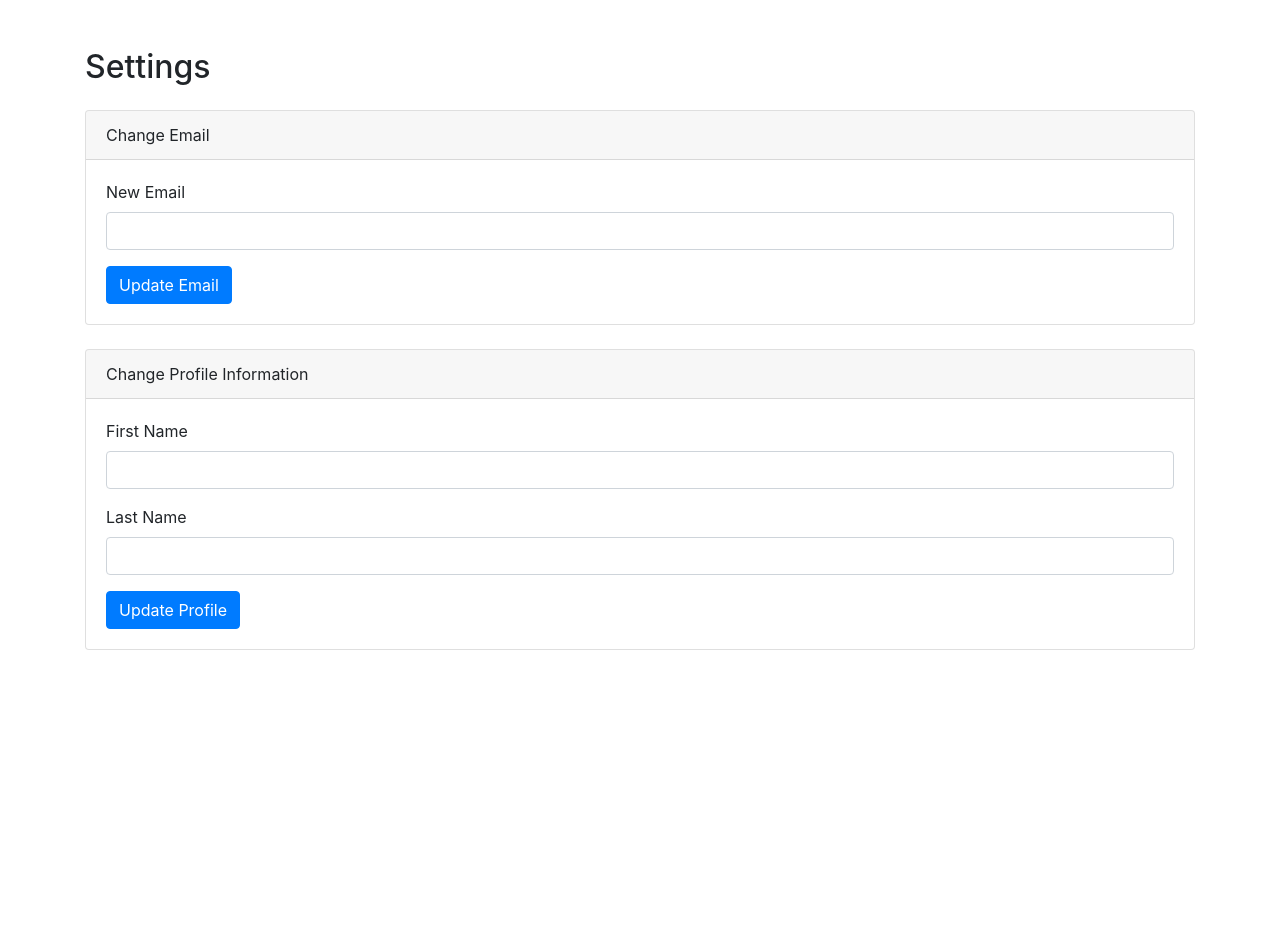
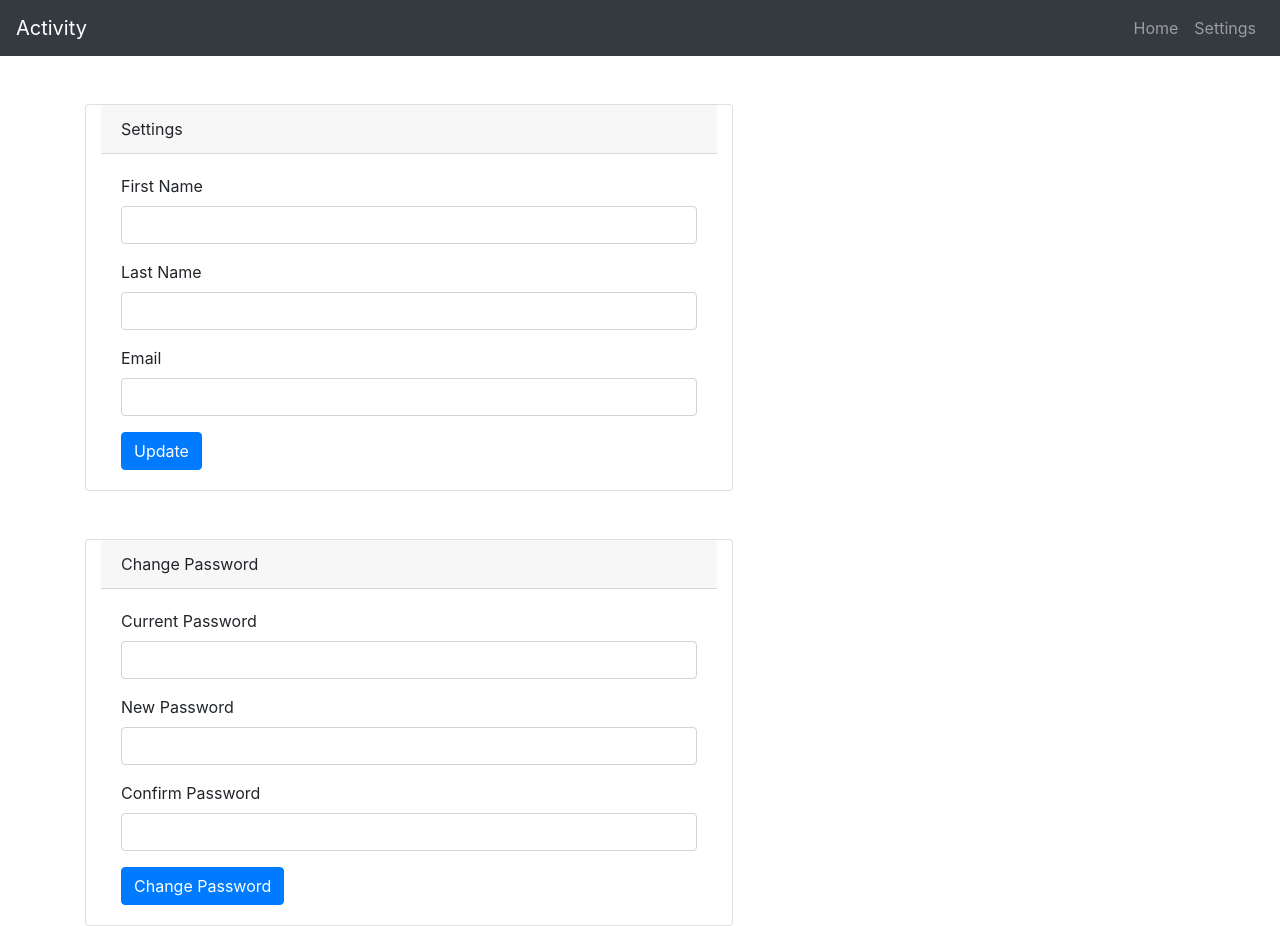
Before and after one commit to joelobros23/activity, a PHP site: page /settings.php in a window 1280 px wide. Before the commit the page ends 650 px from the top, so only its background shows below. Run offline with PHP 8.4, Linux system fonts and the light colour scheme.

Commit message:
creating settings/ creatting change profile

```diff
--- a/api/changepassword.php
+++ b/api/changepassword.php
@@ -0,0 +1,54 @@
+<?php
+// Include the config.php file
+require_once 'config.php';
+
+// Initialize variables with user data
+$currentPassword = $newPassword = $confirmPassword = '';
+
+// Process form data when the form is submitted
+if ($_SERVER['REQUEST_METHOD'] === 'POST') {
+    $currentPassword = $_POST['current_password'];
+    $newPassword = $_POST['new_password'];
+    $confirmPassword = $_POST['confirm_password'];
+
+    // TODO: Validate and sanitize the input data
+    // ...
+
+    // Retrieve user ID from the session
+    $user_id = $_SESSION['user_id'];
+
+    // Retrieve user's current password from the database
+    $sql = "SELECT password FROM users WHERE id = ?";
+    $stmt = $conn->prepare($sql);
+    $stmt->bind_param("i", $user_id);
+    $stmt->execute();
+    $stmt->bind_result($hashedPassword);
+    $stmt->fetch();
+    $stmt->close();
+
+    // Verify if the current password matches the one in the database
+    if (password_verify($currentPassword, $hashedPassword)) {
+        // Generate a new hashed password
+        $newHashedPassword = password_hash($newPassword, PASSWORD_DEFAULT);
+
+        // Update the user's password in the database
+        $sql = "UPDATE users SET password = ? WHERE id = ?";
+        $stmt = $conn->prepare($sql);
+        $stmt->bind_param("si", $newHashedPassword, $user_id);
+
+        if ($stmt->execute()) {
+            // Password updated successfully
+            echo "Password updated successfully.";
+        } else {
+            // Error occurred while updating the password
+            echo "Error: " . $stmt->error;
+        }
+
+        // Close statement
+        $stmt->close();
+    } else {
+        // Current password is incorrect
+        echo "Incorrect current password.";
+    }
+}
+?>
--- a/api/changeprofile.php
+++ b/api/changeprofile.php
@@ -0,0 +1,39 @@
+<?php
+// Include the config.php file
+require_once 'config.php';
+
+// Start the session
+session_start();
+
+// Initialize variables with user data
+$name = $lastname = $email = '';
+
+// Process form data when the form is submitted
+if ($_SERVER['REQUEST_METHOD'] === 'POST') {
+    $name = $_POST['name'];
+    $lastname = $_POST['lastname'];
+    $email = $_POST['email'];
+
+    // TODO: Validate and sanitize the input data
+    // ...
+
+    // Retrieve user ID from the session
+    $user_id = $_SESSION['user_id'];
+
+    // Update user data in the database
+    $sql = "UPDATE users SET firstname = ?, lastname = ?, email = ? WHERE id = ?";
+    $stmt = $conn->prepare($sql);
+    $stmt->bind_param("sssi", $name, $lastname, $email, $user_id);
+
+    if ($stmt->execute()) {
+        // Profile information updated successfully
+        echo "Profile information updated.";
+    } else {
+        // Error occurred while updating profile information
+        echo "Error: " . $stmt->error;
+    }
+
+    // Close statement
+    $stmt->close();
+}
+?>
--- a/frontend/settings.php
+++ b/frontend/settings.php
@@ -1,4 +1,11 @@
-<!-- settings.php -->
+<?php
+// Include the update_profile.php file
+require_once '../api/changeprofile.php';
+
+// Include the changepassword.php file
+require_once '../api/changepassword.php';
+?>
+
 <!DOCTYPE html>
 <html lang="en">
 <head>
@@ -8,44 +15,68 @@
     <link rel="stylesheet" href="https://maxcdn.bootstrapcdn.com/bootstrap/4.0.0/css/bootstrap.min.css">
 </head>
 <body>
+<nav class="navbar navbar-expand-lg navbar-dark bg-dark">
+    <a class="navbar-brand" href="#">Activity</a>
+    <button class="navbar-toggler" type="button" data-toggle="collapse" data-target="#navbarNav" aria-controls="navbarNav" aria-expanded="false" aria-label="Toggle navigation">
+        <span class="navbar-toggler-icon"></span>
+    </button>
+    <div class="collapse navbar-collapse" id="navbarNav">
+        <ul class="navbar-nav ml-auto">
+            <li class="nav-item">
+                <a class="nav-link" href="index.php">Home</a>
+            </li>
+            <li class="nav-item">
+                <a class="nav-link" href="settings.php">Settings</a>
+            </li>
+        </ul>
+    </div>
+</nav>
 <div class="container mt-5">
-        <h2>Settings</h2>
-
-        <!-- Change Email Form -->
-        <div class="card mt-4">
+    <div class="card col-sm-7">
         <div class="card-header">
-                Change Email
+            Settings
         </div>
         <div class="card-body">
-                <form action="update_email.php" method="POST">
+            <form action="<?php echo htmlspecialchars($_SERVER['PHP_SELF']); ?>" method="POST">
                 <div class="form-group">
-                        <label for="new_email">New Email</label>
-                        <input type="email" class="form-control" id="new_email" name="new_email" required>
+                    <label for="name">First Name</label>
+                    <input type="text" class="form-control" id="name" name="name" value="<?php echo $name; ?>" required>
                 </div>
-                    <button type="submit" class="btn btn-primary">Update Email</button>
+                <div class="form-group">
+                    <label for="lastname">Last Name</label>
+                    <input type="text" class="form-control" id="lastname" name="lastname" value="<?php echo $lastname; ?>" required>
+                </div>
+                <div class="form-group">
+                    <label for="email">Email</label>
+                    <input type="email" class="form-control" id="email" name="email" value="<?php echo $email; ?>" required>
+                </div>
+                <button type="submit" class="btn btn-primary">Update</button>
+            </form>
+        </div>
+    </div>
+    <div class="card col-sm-7 mt-5">
+    <div class="card-header">
+        Change Password
+    </div>
+    <div class="card-body">
+        <form action="changepassword.php" method="POST">
+            <div class="form-group">
+                <label for="current_password">Current Password</label>
+                <input type="password" class="form-control" id="current_password" name="current_password" required>
+            </div>
+            <div class="form-group">
+                <label for="new_password">New Password</label>
+                <input type="password" class="form-control" id="new_password" name="new_password" required>
+            </div>
+            <div class="form-group">
+                <label for="confirm_password">Confirm Password</label>
+                <input type="password" class="form-control" id="confirm_password" name="confirm_password" required>
+            </div>
+            <button type="submit" class="btn btn-primary">Change Password</button>
         </form>
     </div>
 </div>
 
-        <!-- Change Profile Information Form -->
-        <div class="card mt-4">
-            <div class="card-header">
-                Change Profile Information
-            </div>
-            <div class="card-body">
-                <form action="update_profile.php" method="POST">
-                    <div class="form-group">
-                        <label for="new_firstname">First Name</label>
-                        <input type="text" class="form-control" id="new_firstname" name="new_firstname" required>
-                    </div>
-                    <div class="form-group">
-                        <label for="new_lastname">Last Name</label>
-                        <input type="text" class="form-control" id="new_lastname" name="new_lastname" required>
-                    </div>
-                    <button type="submit" class="btn btn-primary">Update Profile</button>
-                </form>
-            </div>
-        </div>
 </div>
 </body>
 </html>
```
Lines whose indentation alone changed are shown as unchanged.
